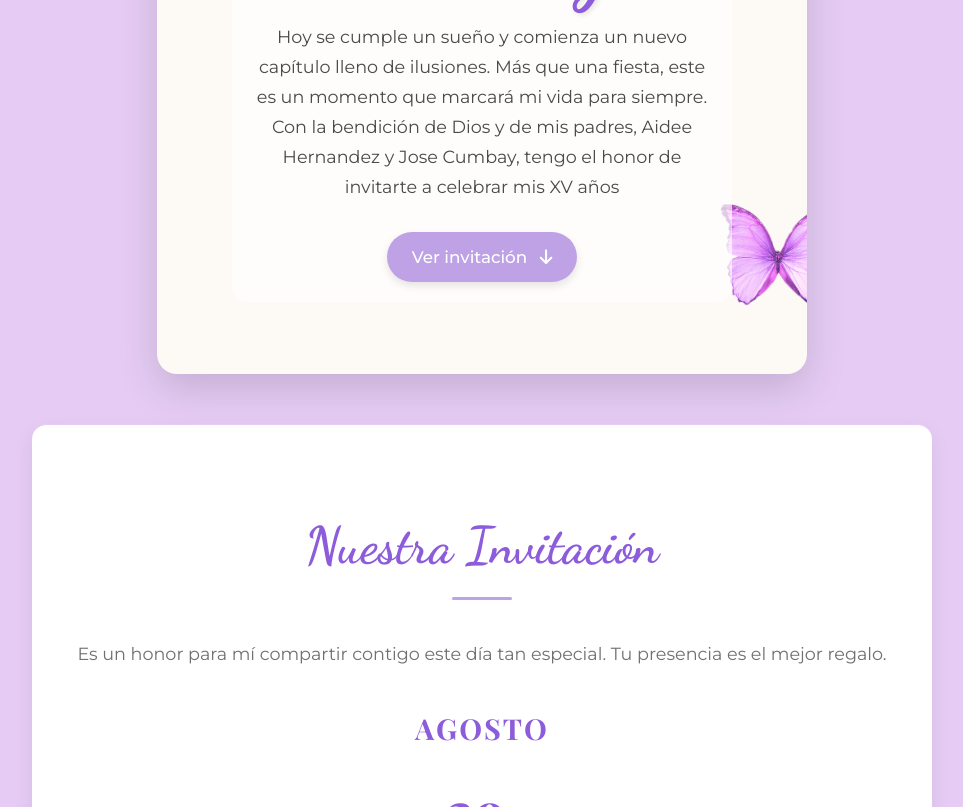
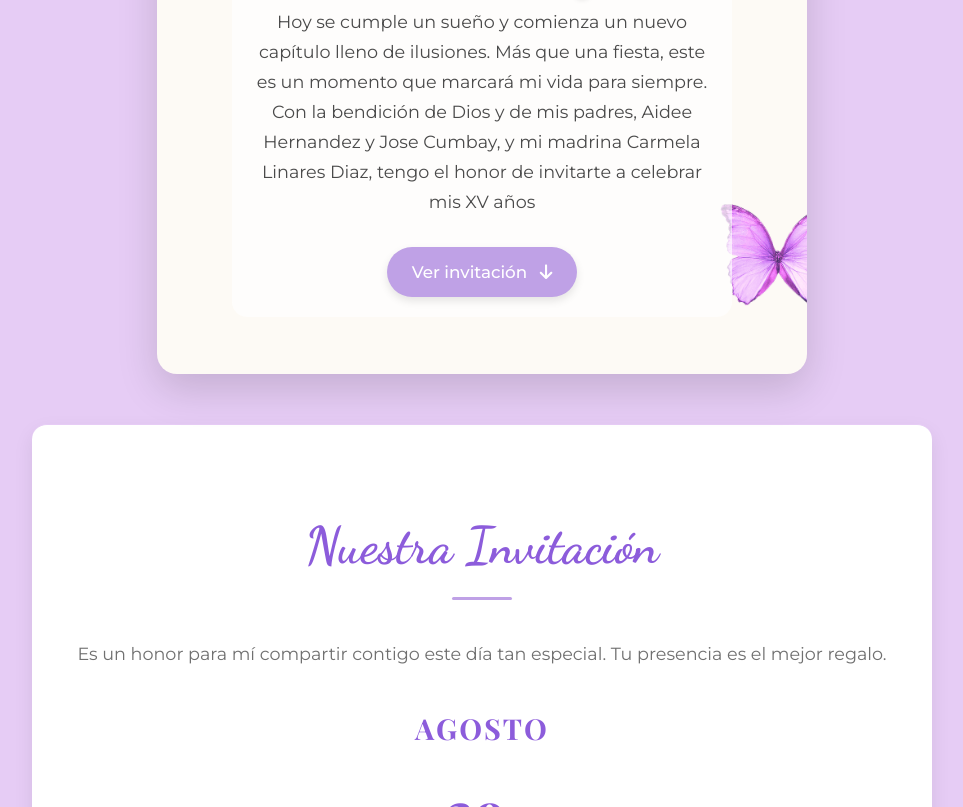
Before and after one commit to Hillaryquince/misquincea-os, a plain HTML site: page index.html in a window 1280 px wide. Shown: the part 1219-2026 px from the top of the page, without its empty margins (158-1121 px from the left). Drawn offline with nearby package versions, Linux system fonts and the light colour scheme.

Commit message:
Update index.html

```diff
--- a/index.html
+++ b/index.html
@@ -48,7 +48,7 @@
                 <h2 class="hero-subtitle">XV</h2>
                 <h1 class="hero-title">Hillary</h1>
                 <p class="hero-invitation-text">
-                    Hoy se cumple un sueño y comienza un nuevo capítulo lleno de ilusiones. Más que una fiesta, este es un momento que marcará mi vida para siempre. Con la bendición de Dios y de mis padres, Aidee Hernandez y Jose Cumbay, tengo el honor de invitarte a celebrar mis XV años
+                    Hoy se cumple un sueño y comienza un nuevo capítulo lleno de ilusiones. Más que una fiesta, este es un momento que marcará mi vida para siempre. Con la bendición de Dios y de mis padres, Aidee Hernandez y Jose Cumbay, y mi madrina Carmela Linares Diaz, tengo el honor de invitarte a celebrar mis XV años
                 </p>
                 <a href="#invitation" class="btn-scroll">Ver invitación <i class="fas fa-arrow-down"></i></a>
             </div>
```
